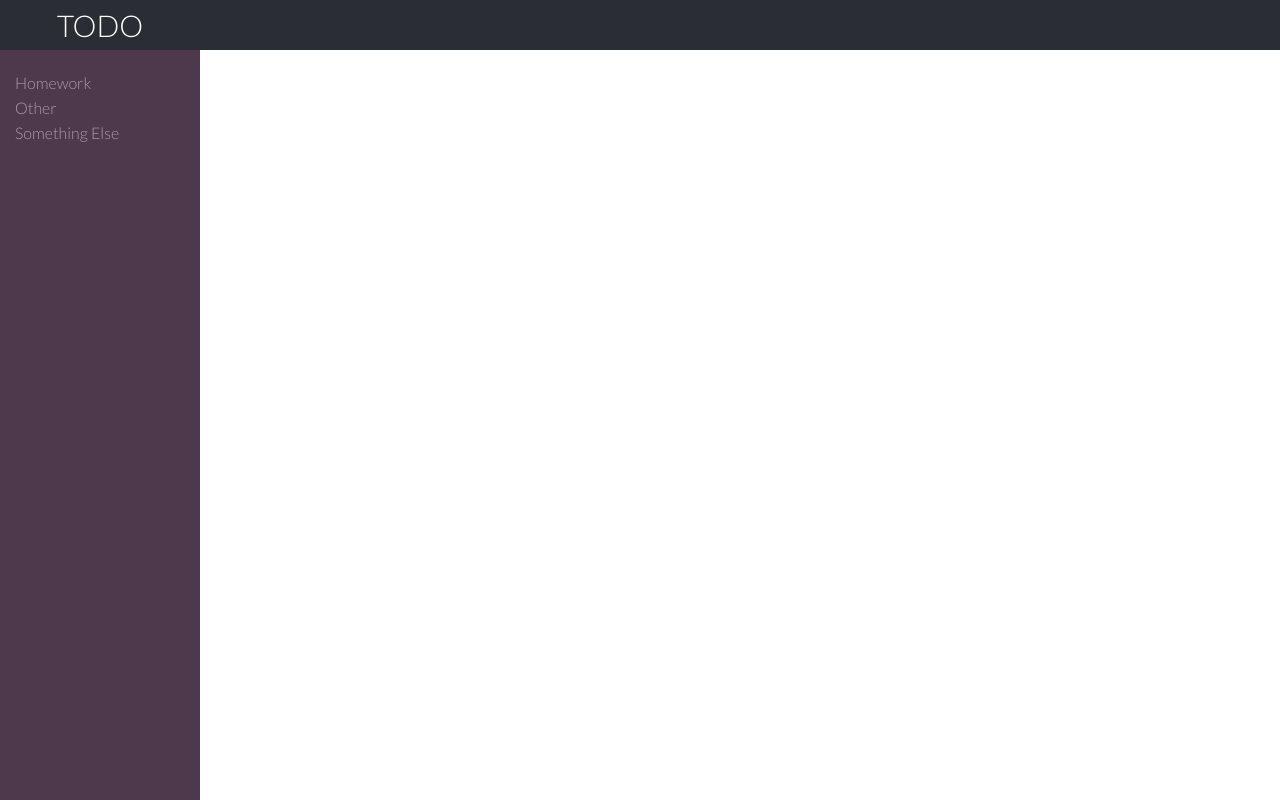
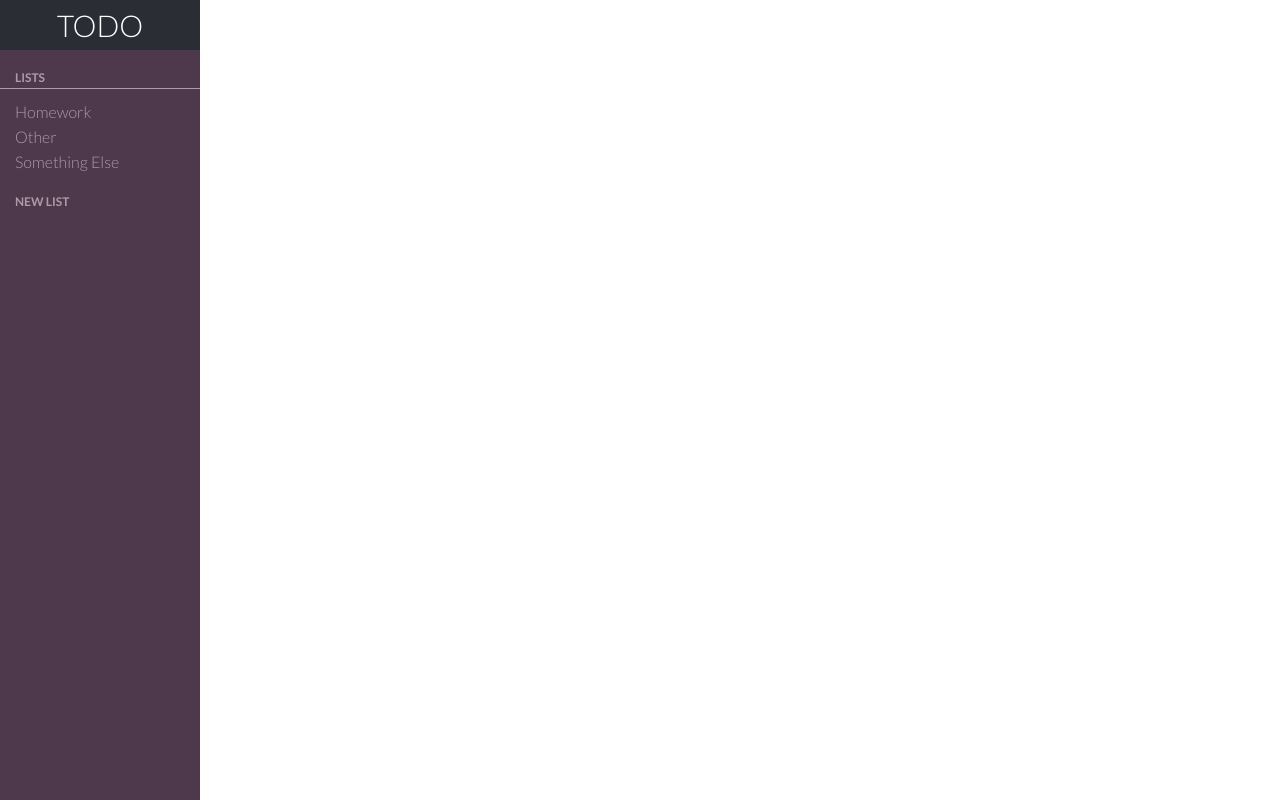
Before and after one commit to eihli/backbone-todolist, a plain HTML site: page index.html in a window 1280 px wide. Drawn offline with Linux system fonts and the light colour scheme.

Commit message:
Remove TopNavBarView and make CSS changes

```diff
--- a/css/index.css
+++ b/css/index.css
@@ -4,27 +4,16 @@
   margin: 0px;
 }
 
+html, body{
+  overflow-x: hidden;
+  overflow-y: hidden;
+}
+
 body {
   background-color: #FFFFFF;
 }
 
-nav{
-  width: 100%;
-  height: 50px;
-  background-color: #2a2d33;
-}
 
-#left-icon {
-  width: 200px;
-}
-
-#left-icon h1 {
-  color: white;
-  font-size: 30px;
-  text-align: center;
-  line-height: 50px;
-
-}
 
 
 /*SIDE BAR*/
@@ -35,19 +24,29 @@ nav{
   position: fixed;
   height: 100%;
   width: 200px;
-  padding-top: 20px;
 }
 
-#sidebar-header {
-  font-weight: 500;
+#sidebar-title {
+  width: 200px;
+  background-color: #2a2d33;
+  margin-bottom: 20px;
+}
+
+#sidebar-title h1 {
+  color: white;
   font-size: 30px;
   text-align: center;
-  margin-top: 10px;
-  margin-bottom: 10px;
+  line-height: 50px;
+
 }
 
-#sidebar-list-container {
-/*  background-color: red;*/
+#sidebar-list-header{
+ padding-left: 15px;
+ padding-bottom: 3px;
+ margin-bottom: 10px;
+ border-bottom: 1px solid #ab9ba9;
+   font-weight: 700;
+  font-size: 12px;
 }
 
 .sidebar-list {
@@ -57,5 +56,17 @@ nav{
 
 .sidebar-list:hover {
   background-color: #3d313b;
-  cursor: pointer;d
+  cursor: pointer;
 }
+
+#sidebar-new-list {
+  padding-left: 15px;
+  margin-top: 20px;
+  font-weight: 700;
+  font-size: 12px;
+}
+
+#sidebar-new-list:hover {
+  cursor: pointer;
+  color: white;
+}
--- a/index.html
+++ b/index.html
@@ -12,7 +12,7 @@
   <!-- MODELS -->
   <script src="models/Task.js"></script>
   <script src="models/List.js"></script>
-  <!--   <script src=" models/App.js"></script> -->
+  <script src=" models/App.js"></script>
 
   <!-- COLLECTIONS -->
   <script src="collections/AppLists.js"></script>
@@ -25,27 +25,38 @@
 
   <script>
   $(document).ready(function() {
-    var app = new AppView();
-    $('body').append(app.render());
+    var appModel = new App();
+    var appView = new AppView({model: appModel});
+    $('body').append(appView.render());
   });
   </script>
 </head>
 <body>
+
+</body>
+
+<!-- TEMPLATES -->
+<!-- <script id="top-navbar-template" type="text/x-handlebars-template">
 <nav>
   <div id="left-icon">
     <h1>TODO</h1>
   </div>
 </nav>
-</body>
+</script> -->
 
-<!-- TEMPLATES -->
+
 <script id="sidebar-template" type="text/x-handlebars-template">
   <div id="sidebar-container">
+    <div id="sidebar-title">
+      <h1>TODO</h1>
+    </div>
     <div id="sidebar-list-container">
+      <p id="sidebar-list-header">LISTS</p>
       <p class="sidebar-list">Homework</p>
       <p class="sidebar-list">Other</p>
       <p class="sidebar-list">Something Else</p>
     </div>
+    <p id="sidebar-new-list">NEW LIST</p>
   </div>
 </script>
 </html>
--- a/models/App.js
+++ b/models/App.js
@@ -1,6 +1,6 @@
 var App = Backbone.Model.extend({
   initialize: function() {
     this.set('lists', new AppLists());
-  };
+  }
 
 });
```
